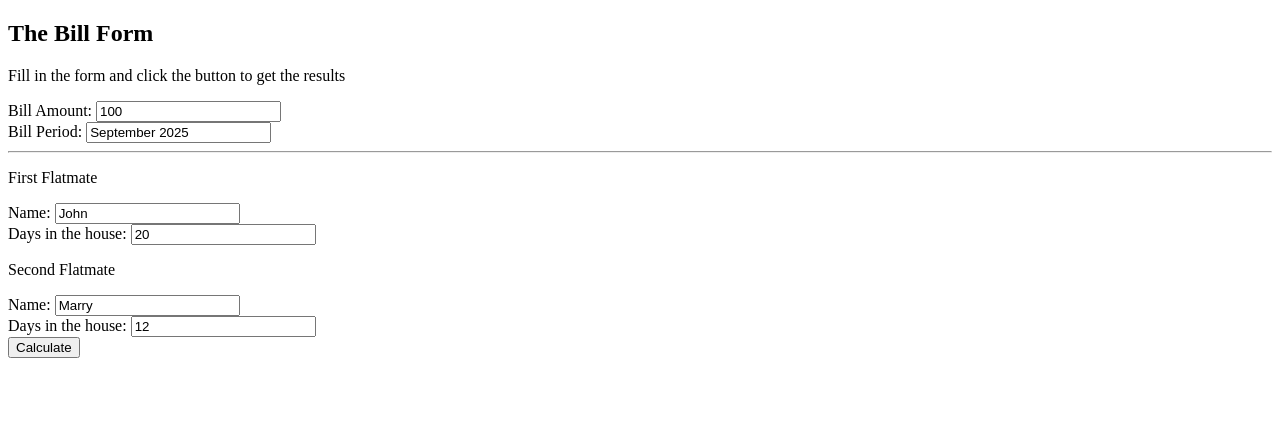
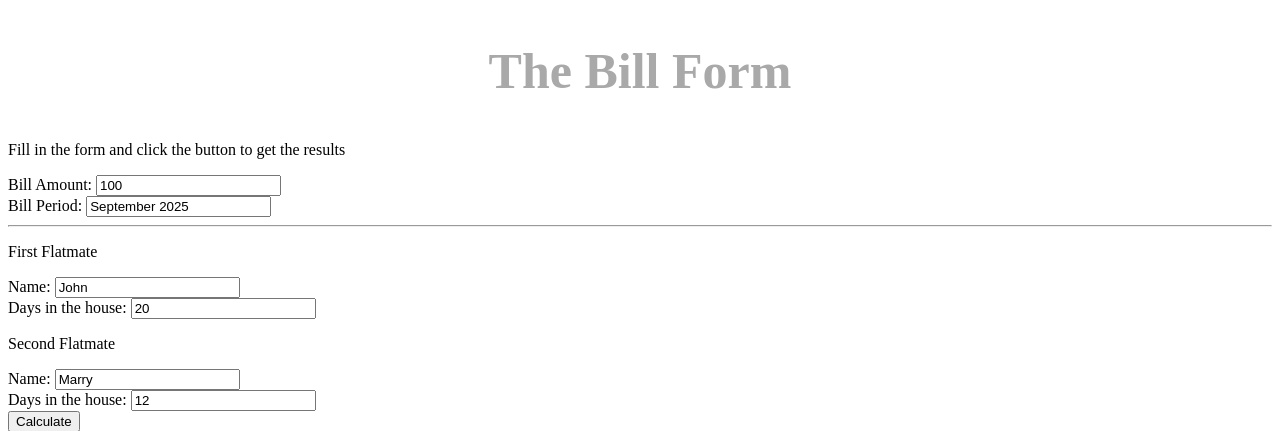
Before and after one commit to dineshmurani/dm-OOP-App5-Flatmates-Bill, a Flask app: page /bill in a window 1280 px wide. Shown: the top 431 px of the page. Run offline with Flask 3, Linux system fonts and the light colour scheme.

Commit message:
S29 App5 122 Creating and Linking the CSS File

```diff
--- /dev/null
+++ b/static/main.css
@@ -0,0 +1,5 @@
+h2 {
+    color: darkgrey;
+    text-align: center;
+    font-size: 50px;
+}
--- a/templates/bill_form_page.html
+++ b/templates/bill_form_page.html
@@ -3,6 +3,7 @@
 <head>
     <meta charset="UTF-8">
     <title>Title</title>
+    <link rel="stylesheet" href="static/main.css">
 </head>
 <body>
 <h2>The Bill Form</h2>
```
